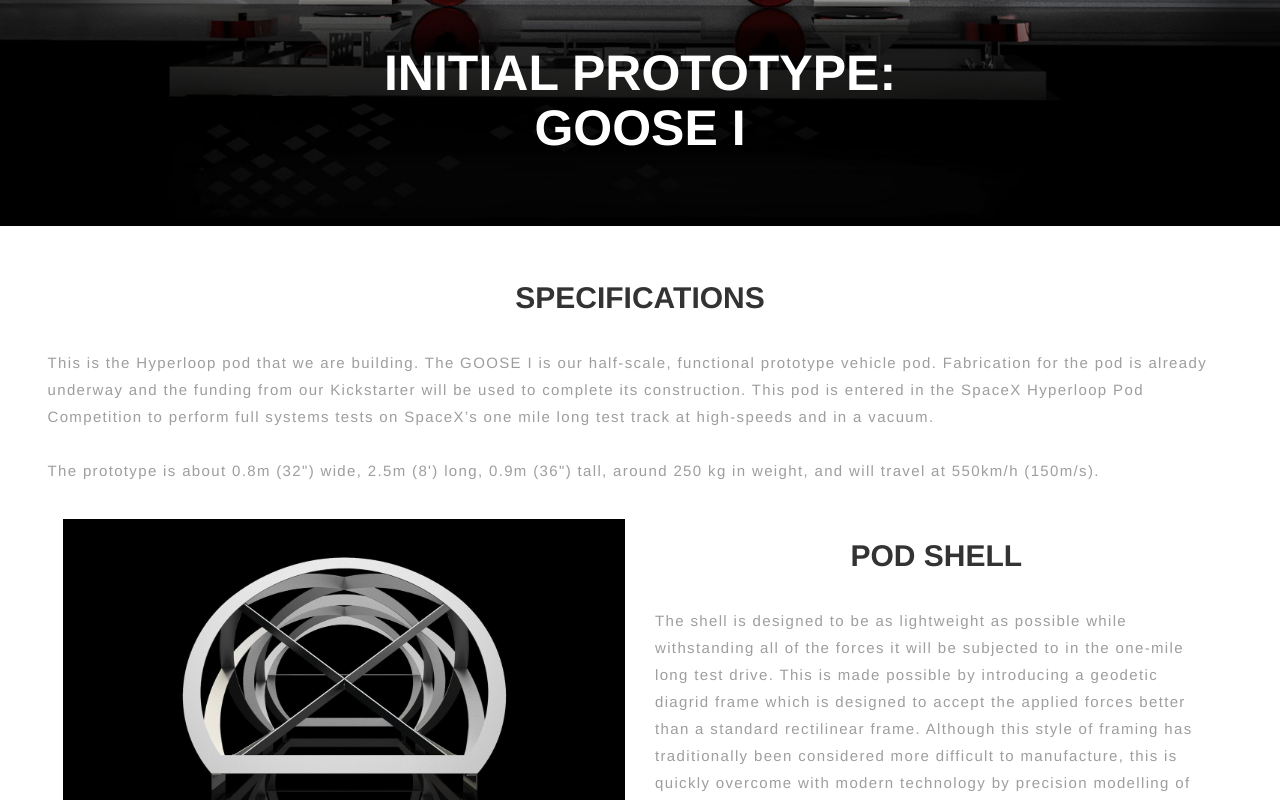
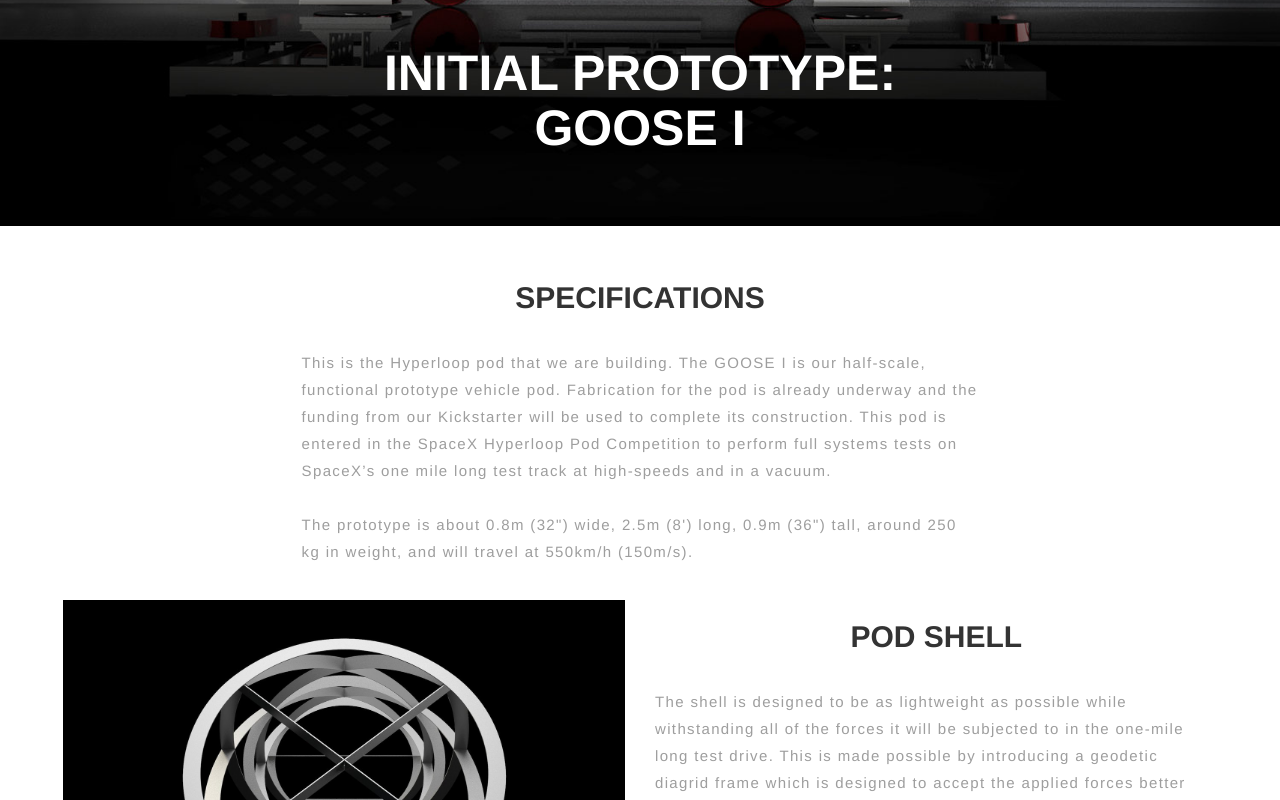
Before and after one commit to hsami10/Waterloop_website, a React app: page / in a window 1280 px wide. Shown: the part 514-1314 px from the top of the page. Built offline with nearby package versions, Linux system fonts and the light colour scheme.

Commit message:
Increase padding of specs row.

```diff
--- a/app/bin/css/_goosePgs.scss
+++ b/app/bin/css/_goosePgs.scss
@@ -99,4 +99,9 @@
     img {
         margin: 0 auto $g1MarginContent;
     }
+
+    #specs {
+        padding-left: 22%;
+        padding-right: 22%;
+    }
 }
--- a/app/bin/css/styles.css
+++ b/app/bin/css/styles.css
@@ -177,6 +177,9 @@
     text-align: left; }
   #g1Content img, #gXContent img, #g2Content img {
     margin: 0 auto 35px; }
+  #g1Content #specs, #gXContent #specs, #g2Content #specs {
+    padding-left: 22%;
+    padding-right: 22%; }
 
 /*
 'sp' stands for sponsors in identifiers below
--- a/app/src/components/goose1.jsx
+++ b/app/src/components/goose1.jsx
@@ -17,7 +17,7 @@
                     <h1 id="g1Title">INITIAL PROTOTYPE: <br />GOOSE I</h1>
                 </Row>
                 <Row id="g1Content">
-                    <Row>
+                    <Row id="specs">
                         <h2>SPECIFICATIONS</h2>
                         <p>This is the Hyperloop pod that we are building. The GOOSE I is our half-scale, functional
                             prototype vehicle pod. Fabrication for the pod is already underway and the funding from
```
